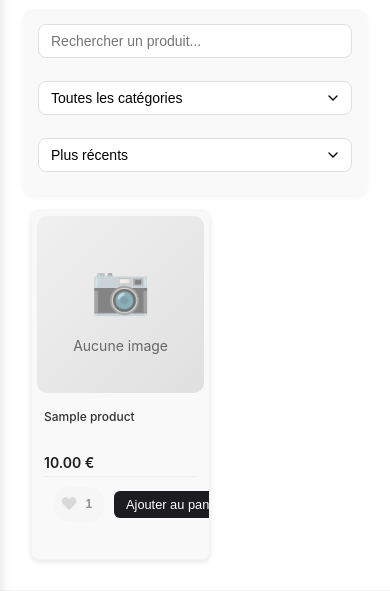
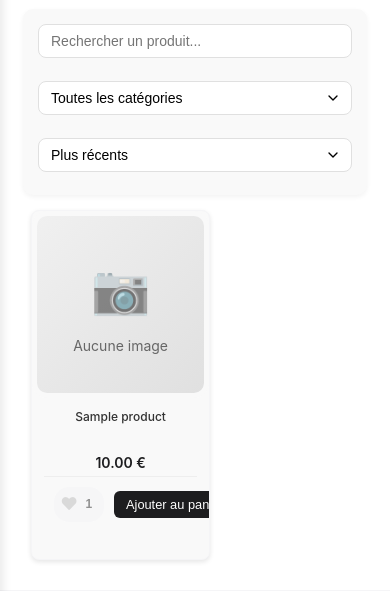
Before and after one commit to listaro75/Atelier_de_Listaro, a PHP site: page /shop.php in a window 390 px wide. Shown: the part 139-730 px from the top of the page. Run offline with PHP 8.4, Linux system fonts and the light colour scheme; tables that the repository leaves empty or names only in its code hold one stand-in row (values such as "Sample post").

Commit message:
Amélioration de l'alignement et de la présentation des éléments sur mobile : ajout de justifications et d'alignements centrés pour les grilles de produits et les informations des produits.

```diff
--- a/_css/mobile-shop.css
+++ b/_css/mobile-shop.css
@@ -4,6 +4,8 @@
         grid-template-columns: repeat(2, 1fr) !important;
         gap: 8px !important;
         padding: 0 8px !important;
+        justify-items: center;
+        align-items: start;
     }
 
     .product-card {
@@ -36,6 +38,7 @@
 
     .product-info {
         padding: 8px 6px;
+        text-align: center;
     }
 
     .product-name {
@@ -64,6 +67,7 @@
     /* Optimisation des filtres sur mobile */
     .shop-container {
         padding: 10px 8px;
+        text-align: center;
     }
 
     .filters {
@@ -92,6 +96,7 @@
     .products-grid {
         gap: 6px !important;
         padding: 0 4px !important;
+        justify-items: center;
     }
 
     .product-card {
@@ -104,6 +109,7 @@
 
     .product-info {
         padding: 6px 4px;
+        text-align: center;
     }
 
     .product-name {
```
